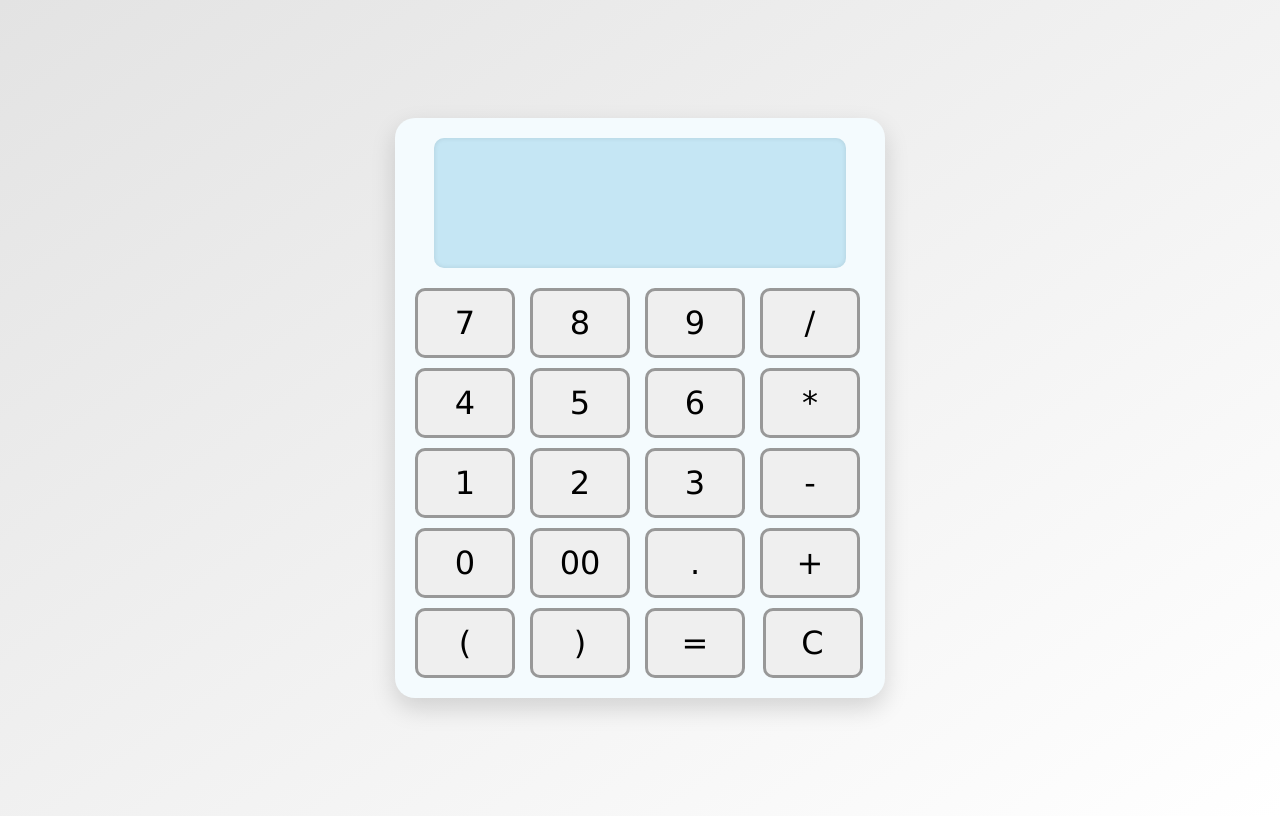
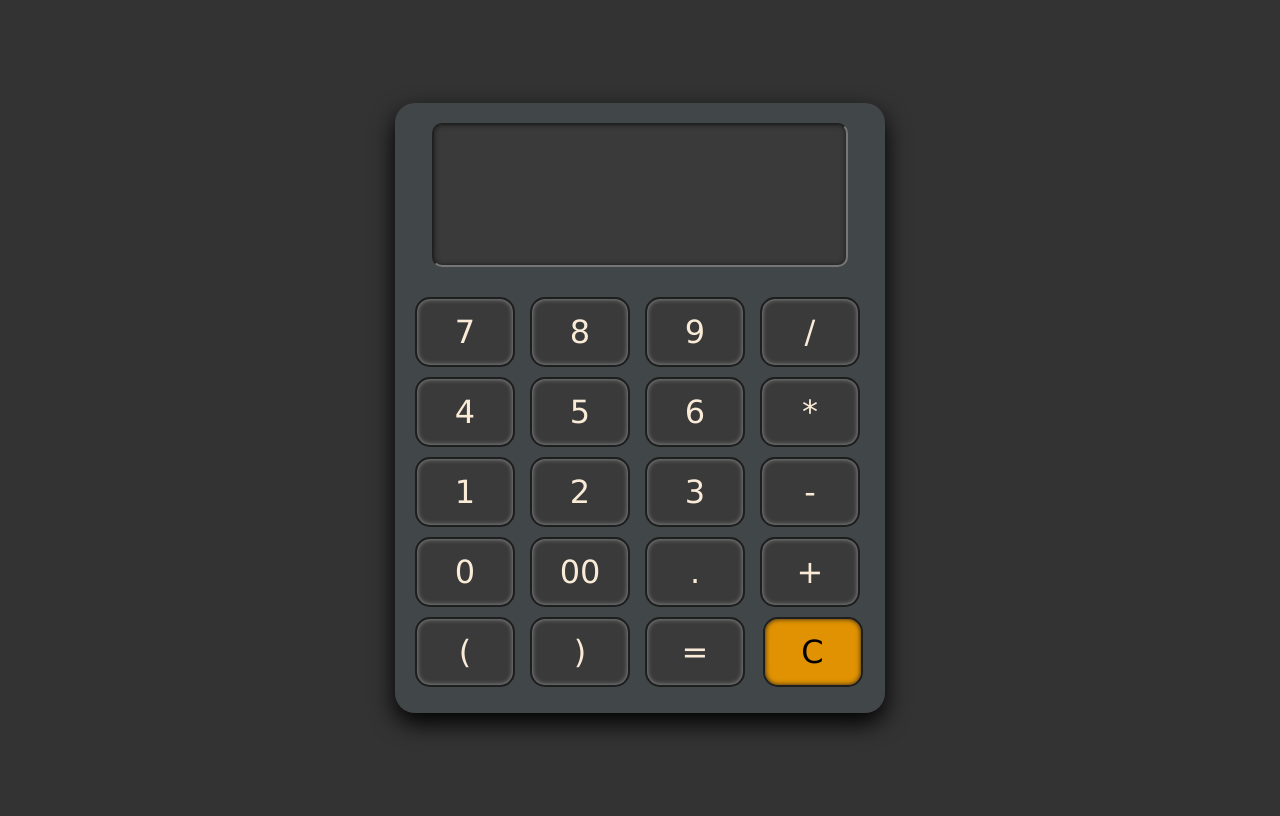
Before and after one commit to hkk0721/Basic-calculator, a plain HTML site: page index.html in a window 1280 px wide. Drawn offline with Linux system fonts and the light colour scheme.

Commit message:
Update style.css

```diff
--- a/style.css
+++ b/style.css
@@ -1,27 +1,27 @@
 #display {
     width: 85%;
-    height: 100px;
-    font-size: 48px;
+    height: 110px;
+    font-size: 58px;
     text-align: right;
     padding: 15px;
-    margin-bottom: 20px;
-    border: none;
+    margin-bottom: 30px;
     border-radius: 10px;
-    background-color: #c5e6f4;
-    color: #333;
-    box-shadow: inset 0 0 5px rgba(0, 0, 0, 0.1);
+    background-color: #3a3a3b;
+    color: antiquewhite;
+    box-shadow: inset 0 0 5px #1d1c1c;
 }
 button {
     width: 100px;
     height: 70px;
     font-family: Verdana;
     font-size: xx-large;
-    border: 3px solid #989898;
-    box-shadow: #989898;
-    box-sizing: border-box;
+    color: antiquewhite;
+    border: 2px solid #1e1e1e;
+    box-shadow: inset 0 0 5px #989898;
+    background-color: #3a3a3b;
     transition: all 0.1s ease;
     cursor: pointer;
-    border-radius: 10px;
+    border-radius: 15px;
 }
 .buttons {
     display: grid;
@@ -29,25 +29,40 @@ button {
     gap: 10px;
 }
 button:hover {
-    background-color: #e6e6e6;
+    background-color: #362733;
+    color: pink;
 }
 
 button:active {
-    box-shadow: #989898 inset;
-    background-color: #d4d4d4;
+    box-shadow: #4d2844 inset;
+    background-color: #551e4d;
 }
 .Calculator {
     width: 450px;
+    height: 570px;
     padding: 20px;
-    background-color: #f4fbfe;
+    background-color: #414648;
     border-radius: 20px;
-    box-shadow: 0 10px 25px rgba(0, 0, 0, 0.15);
+    box-shadow: 0 10px 25px black;
 }
 body {
     height: 100vh;
     display: flex;
     justify-content: center;
     align-items: center;
-    background: linear-gradient(145deg, #e3e3e3, #ffffff);
+    background-color: #333;
     font-family: 'Segoe UI', Tahoma, Geneva, Verdana, sans-serif;
 }
+#clear button {
+    background-color: rgb(224, 146, 2);
+    color: black;
+    box-shadow: inset 0 0 5px #202020;
+    transition: all 0.1s ease;
+}
+#clear button:hover {
+    background-color: rgb(251, 170, 21);
+}
+#clear button:active {
+    box-shadow: inset 0 0 5px rgb(78, 56, 15);
+    background-color: rgb(229, 153, 11);
+}
```
